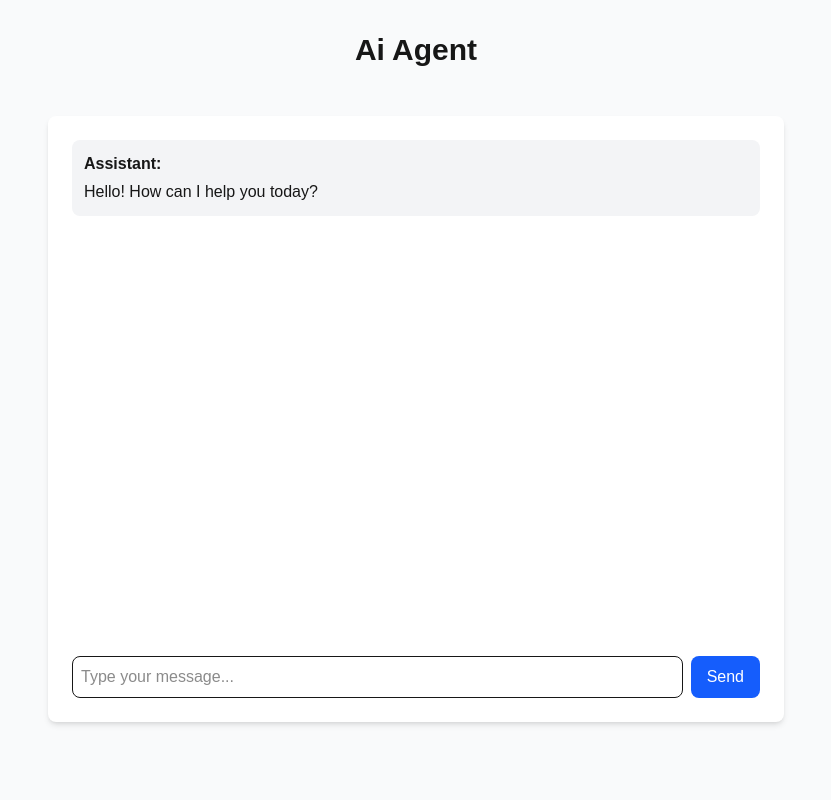
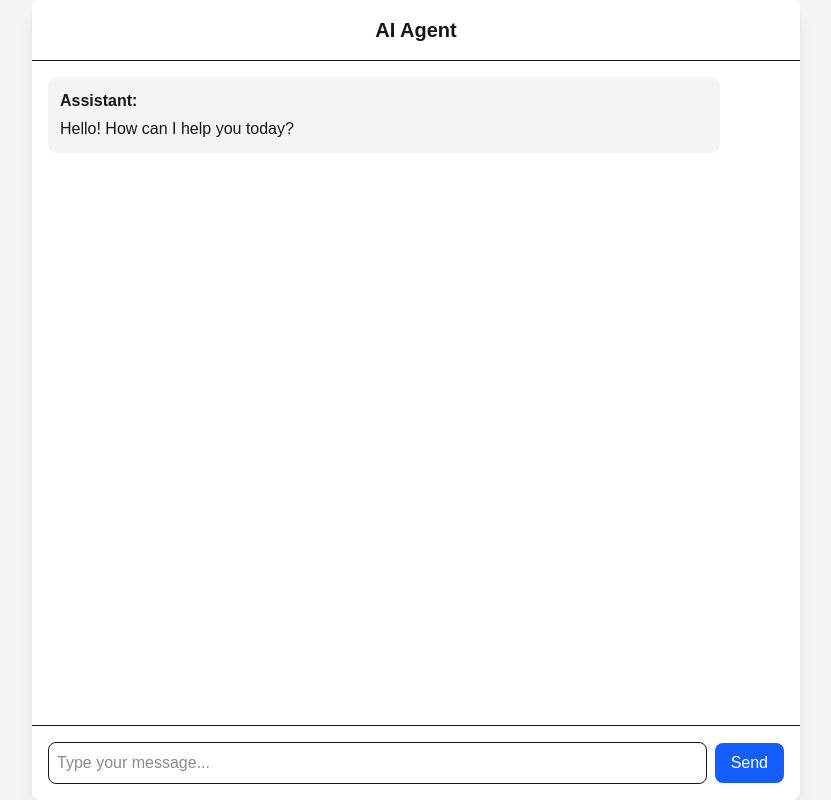
Before and after one commit to devgroves/ai-agent, a Next.js app: page / in a window 1280 px wide. Shown: the whole page, without its empty margins (224-1055 px from the left). Built offline with nearby package versions, Linux system fonts and the light colour scheme.

Commit message:
Ui changes updated

```diff
--- a/app/page.tsx
+++ b/app/page.tsx
@@ -3,12 +3,6 @@ import React from 'react'
 
 export default function Home() {
   return (
-    <main className="min-h-screen bg-gray-50 py-8">
-      <h1 className="text-3xl font-bold text-center mb-8">Ai Agent</h1>
-      <ChatInterface />
-      {/* <p className="text-center text-gray-500 mt-8">
-        Powered by Cloudflare Workers AI and Llama 2 7B
-      </p> */}
-    </main>
+    <ChatInterface />
   )
 }
--- a/components/AiAgent.tsx
+++ b/components/AiAgent.tsx
@@ -1,17 +1,28 @@
+/* eslint-disable @typescript-eslint/no-unused-vars */
+/* eslint-disable @typescript-eslint/no-explicit-any */
 'use client';
-import { useState } from 'react';
 
+import { useState, useRef, useEffect } from 'react';
+import { MDXProvider } from '@mdx-js/react';
+import ReactMarkdown from 'react-markdown';
+
+// Message type
 type Message = {
   role: 'user' | 'assistant';
   content: string;
 };
 
-export default function ChatInterface() {
+export default function AIAgent() {
   const [messages, setMessages] = useState<Message[]>([
     { role: 'assistant', content: 'Hello! How can I help you today?' }
   ]);
   const [input, setInput] = useState('');
   const [isLoading, setIsLoading] = useState(false);
+  const messagesEndRef = useRef<HTMLDivElement>(null);
+
+  useEffect(() => {
+    messagesEndRef.current?.scrollIntoView({ behavior: 'smooth' });
+  }, [messages]);
 
   const handleSubmit = async (e: React.FormEvent) => {
     e.preventDefault();
@@ -37,8 +48,7 @@ export default function ChatInterface() {
         }),
       });
 
-      // eslint-disable-next-line @typescript-eslint/no-explicit-any
-      const data:any = await response.json();
+      const data: any = await response.json();
       setMessages(prev => [...prev, { role: 'assistant', content: data.result.response }]);
     } catch (error) {
       console.error('Error:', error);
@@ -49,38 +59,45 @@ export default function ChatInterface() {
   };
 
   return (
-    <div className="max-w-3xl mx-auto p-4">
-      <div className="bg-white rounded-lg shadow-md p-6">
-        <div className="h-125 overflow-y-auto mb-4 space-y-4">
+    <div className="w-full h-screen flex flex-col items-center bg-gray-100">
+      <div className="w-full max-w-3xl flex flex-col flex-grow bg-white shadow-lg rounded-lg overflow-hidden">
+        <div className="p-4 border-b bg-white sticky top-0 z-10">
+          <h1 className="text-xl font-bold text-center">AI Agent</h1>
+        </div>
+
+        <div className="flex-1 overflow-y-auto p-4 space-y-4">
           {messages.map((msg, i) => (
             <div
               key={i}
-              className={`p-3 rounded-lg ${msg.role === 'user' ? 'bg-blue-100 ml-auto' : 'bg-gray-100'}`}
+              className={`p-3 rounded-lg max-w-2xl ${msg.role === 'user' ? 'bg-blue-100 self-end ' : 'bg-gray-100 self-start'}`}
             >
               <strong>{msg.role === 'user' ? 'You' : 'Assistant'}:</strong>
-              <p className="mt-1">{msg.content}</p>
+              <MDXProvider>
+                <ReactMarkdown components={{ p: ({ node, ...props }) => <p className="mt-1" {...props} /> }}>
+                  {msg.content}
+                </ReactMarkdown>
+              </MDXProvider>
             </div>
           ))}
           {isLoading && (
-            <div className="p-3 rounded-lg bg-gray-100">
-              <p>Thinking...</p>
-            </div>
+            <div className="p-3 rounded-lg bg-gray-200 text-center">Thinking...</div>
           )}
+          <div ref={messagesEndRef} />
         </div>
 
-        <form onSubmit={handleSubmit} className="flex gap-2">
+        <form onSubmit={handleSubmit} className="p-4 bg-white border-t flex items-center sticky bottom-0 w-full">
           <input
             type="text"
             value={input}
             onChange={(e) => setInput(e.target.value)}
-            className="flex-1 p-2 border rounded-lg"
+            className="flex-1 p-2 border rounded-lg outline-none"
             placeholder="Type your message..."
             disabled={isLoading}
           />
           <button
             type="submit"
             disabled={isLoading}
-            className="bg-blue-600 text-white px-4 py-2 rounded-lg hover:bg-blue-700 disabled:bg-blue-300"
+            className="bg-blue-600 text-white px-4 py-2 rounded-lg hover:bg-blue-700 disabled:bg-blue-300 ml-2"
           >
             Send
           </button>
--- a/package.json
+++ b/package.json
@@ -14,11 +14,13 @@
 	},
 	"dependencies": {
 		"@cloudflare/ai": "^1.2.2",
+		"@mdx-js/react": "^3.1.0",
 		"base64-js": "^1.5.1",
 		"mustache": "^4.2.0",
 		"next": "15.2.1",
 		"react": "^19.0.0",
-		"react-dom": "^19.0.0"
+		"react-dom": "^19.0.0",
+		"react-markdown": "^10.1.0"
 	},
 	"devDependencies": {
 		"@cloudflare/next-on-pages": "^1.13.10",
```
Also changed, not shown: 1 other file (tests, documents, lock files or other folders).
